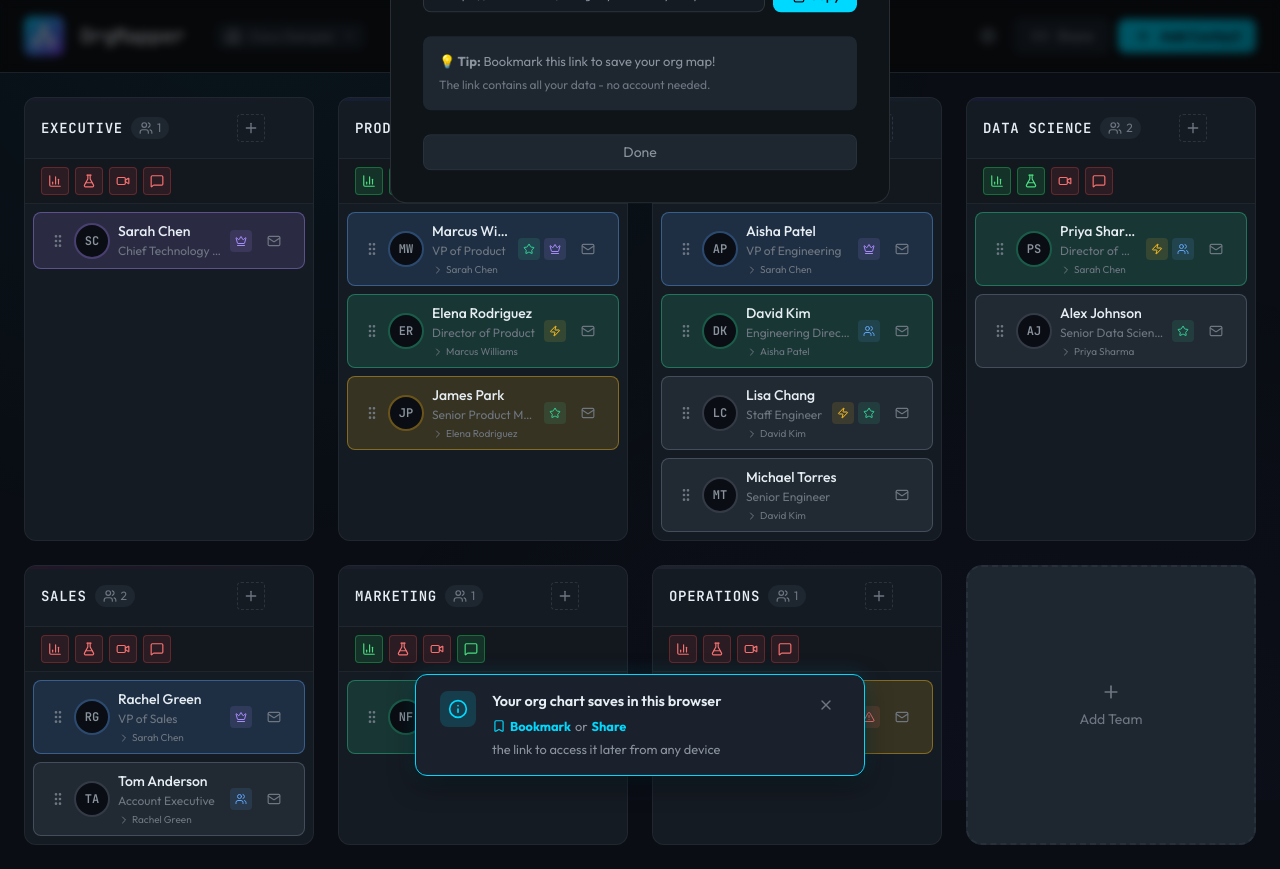
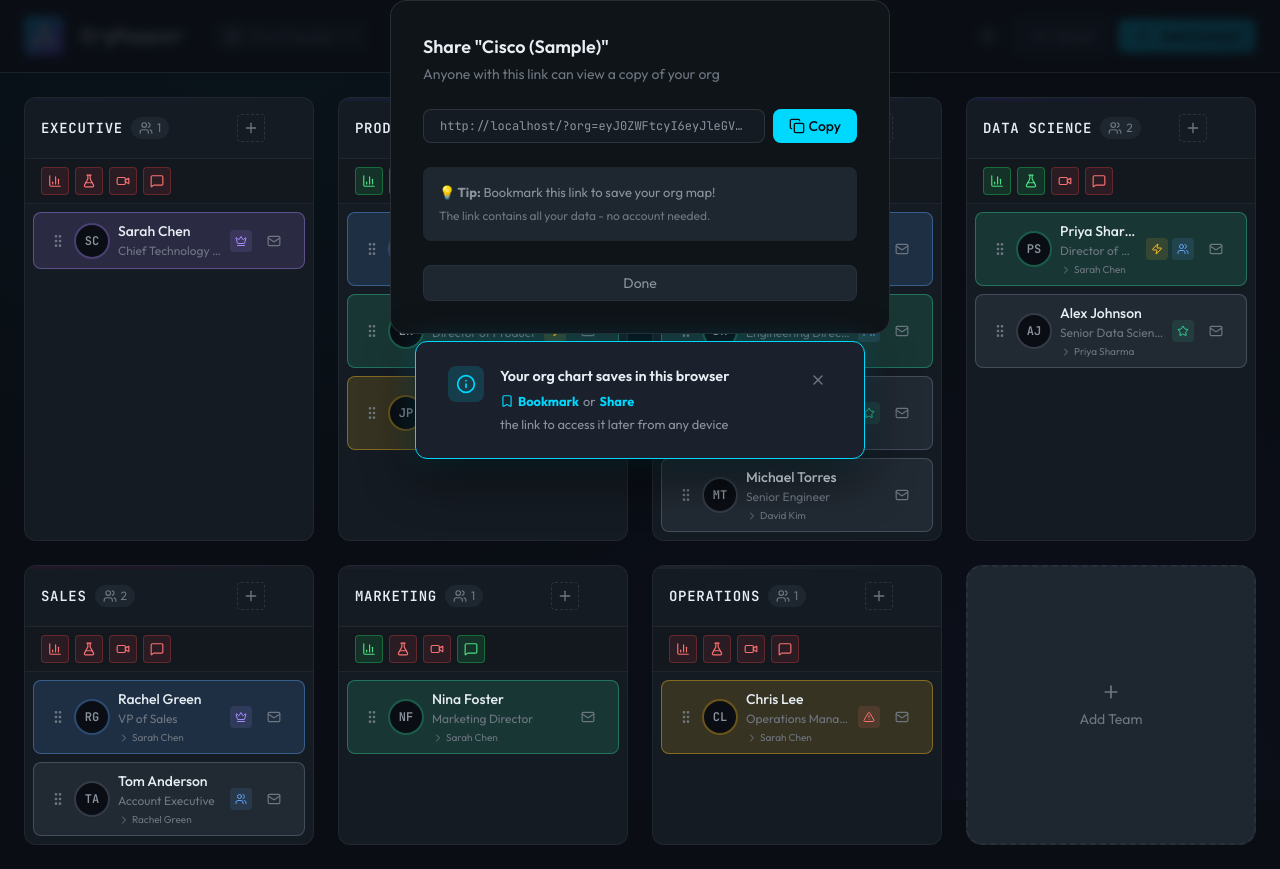
Before and after one commit to gabrielgalarza/orgmapper, a React (Vite) app: page / in a window 1280 px wide. Both pictures are taken after a click on the button "Share". Built offline with nearby package versions, Linux system fonts and the light colour scheme.

Commit message:
Center welcome toast and fix share modal

```diff
--- a/src/App.css
+++ b/src/App.css
@@ -1598,41 +1598,11 @@
   color: var(--text-primary);
 }
 
-.share-backdrop {
-  position: fixed;
-  inset: 0;
-  background: rgba(0, 0, 0, 0.6);
-  backdrop-filter: blur(4px);
-  z-index: 1000;
-  animation: fadeIn var(--transition-fast);
-}
-
-.share-modal {
-  position: fixed;
-  top: 50%;
-  left: 50%;
-  transform: translate(-50%, -50%);
-  width: 90%;
+.modal-overlay .share-modal {
   max-width: 500px;
-  max-height: 90vh;
-  overflow-y: auto;
-  background: var(--bg-secondary);
-  border: 1px solid var(--border-default);
-  border-radius: var(--radius-xl);
   padding: var(--space-xl);
-  z-index: 1001;
-  animation: modalSlideIn var(--transition-normal);
-}
-
-@keyframes modalSlideIn {
-  from {
-    opacity: 0;
-    transform: translate(-50%, -48%);
-  }
-  to {
-    opacity: 1;
-    transform: translate(-50%, -50%);
-  }
+  margin: auto;
+  position: relative;
 }
 
 .share-header {
@@ -1966,30 +1936,30 @@
    ============================================ */
 .welcome-toast {
   position: fixed;
-  bottom: var(--space-lg);
+  top: 50%;
   left: 50%;
-  transform: translateX(-50%);
+  transform: translate(-50%, -50%);
   display: flex;
   align-items: flex-start;
   gap: var(--space-md);
-  padding: var(--space-md) var(--space-lg);
+  padding: var(--space-lg) var(--space-xl);
   background: var(--bg-elevated);
   border: 1px solid var(--accent-primary);
   border-radius: var(--radius-lg);
-  box-shadow: var(--shadow-lg), 0 0 20px rgba(0, 217, 255, 0.15);
+  box-shadow: var(--shadow-xl), 0 0 30px rgba(0, 217, 255, 0.2);
   z-index: 900;
   max-width: 450px;
-  animation: toastSlideUp 0.4s ease;
-}
-
-@keyframes toastSlideUp {
+  animation: toastFadeIn 0.4s ease;
+}
+
+@keyframes toastFadeIn {
   from {
     opacity: 0;
-    transform: translateX(-50%) translateY(20px);
+    transform: translate(-50%, -50%) scale(0.95);
   }
   to {
     opacity: 1;
-    transform: translateX(-50%) translateY(0);
+    transform: translate(-50%, -50%) scale(1);
   }
 }
 
--- a/src/components/ShareButton.tsx
+++ b/src/components/ShareButton.tsx
@@ -44,9 +44,8 @@
       </button>
 
       {isOpen && (
-        <>
-          <div className="share-backdrop" onClick={handleClose} />
-          <div className="share-modal">
+        <div className="modal-overlay" onClick={handleClose}>
+          <div className="modal-content share-modal" onClick={e => e.stopPropagation()}>
             <div className="share-header">
               <h3>Share "{currentOrgName}"</h3>
               <p>Anyone with this link can view a copy of your org</p>
@@ -77,7 +76,7 @@
               Done
             </button>
           </div>
-        </>
+        </div>
       )}
     </>
   );
```
